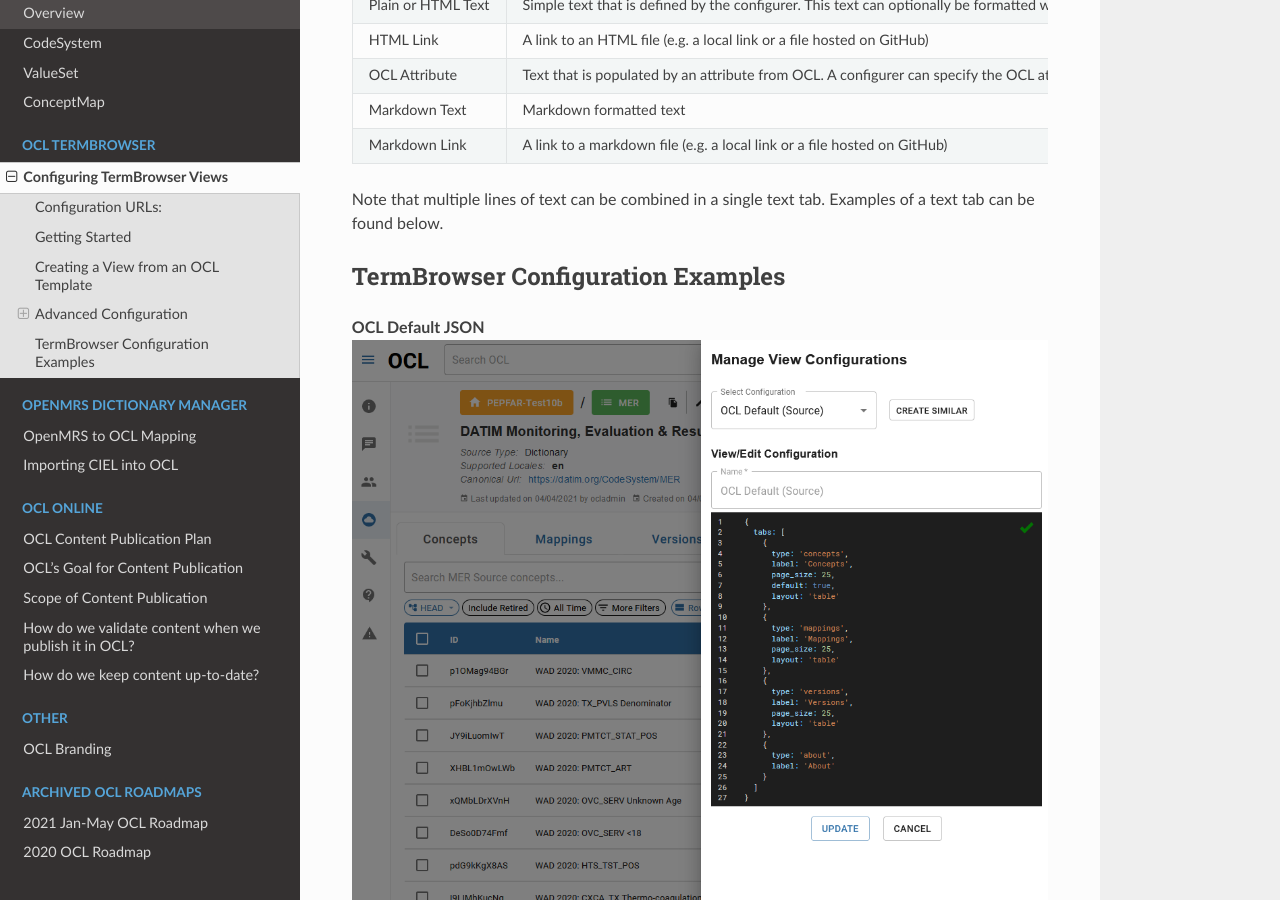
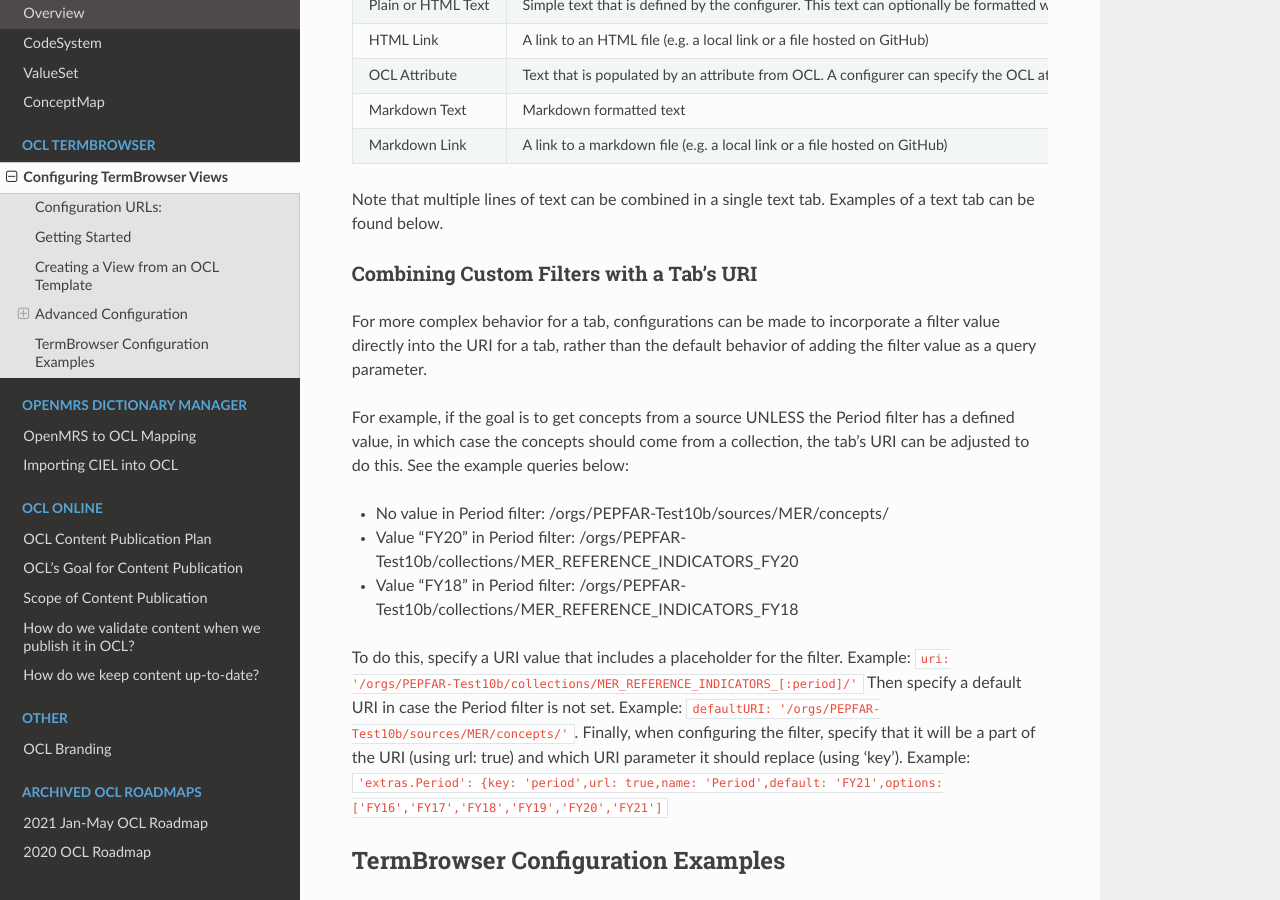
Before and after one commit to OpenConceptLab/ocl-docs, a Sphinx documentation site: the page built from docs/source/oclweb/configuringtermbrowser.md, in a window 1280 px wide and 900 px high, scrolled down 3762 px. Built offline with Sphinx 7.4.7 and the Read the Docs theme 2.0.0, drawn with Linux system fonts in a browser that asks for light colours.

Commit message:
Added URI customization notes

```diff
--- a/docs/source/oclweb/configuringtermbrowser.md
+++ b/docs/source/oclweb/configuringtermbrowser.md
@@ -87,6 +87,19 @@
 
 Note that multiple lines of text can be combined in a single text tab. Examples of a text tab can be found below.
 
+#### Combining Custom Filters with a Tab's URI
+For more complex behavior for a tab, configurations can be made to incorporate a filter value directly into the URI for a tab, rather than the default behavior of adding the filter value as a query parameter.
+
+For example, if the goal is to get concepts from a source UNLESS the Period filter has a defined value, in which case the concepts should come from a collection, the tab's URI can be adjusted to do this. See the example queries below:
+
+* No value in Period filter: /orgs/PEPFAR-Test10b/sources/MER/concepts/
+* Value "FY20" in Period filter: /orgs/PEPFAR-Test10b/collections/MER_REFERENCE_INDICATORS_FY20
+* Value "FY18" in Period filter: /orgs/PEPFAR-Test10b/collections/MER_REFERENCE_INDICATORS_FY18
+
+To do this, specify a URI value that includes a placeholder for the filter. Example: `uri: '/orgs/PEPFAR-Test10b/collections/MER_REFERENCE_INDICATORS_[:period]/'` Then specify a default URI in case the Period filter is not set. Example: `defaultURI: '/orgs/PEPFAR-Test10b/sources/MER/concepts/'`. Finally, when configuring the filter, specify that it will be a part of the URI (using url: true) and which URI parameter it should replace (using 'key'). Example: `'extras.Period': {key: 'period',url: true,name: 'Period',default: 'FY21',options: ['FY16','FY17','FY18','FY19','FY20','FY21']`
+
+
+
 ## TermBrowser Configuration Examples
 **OCL Default JSON**
 ![Image2](image2.png)
```
